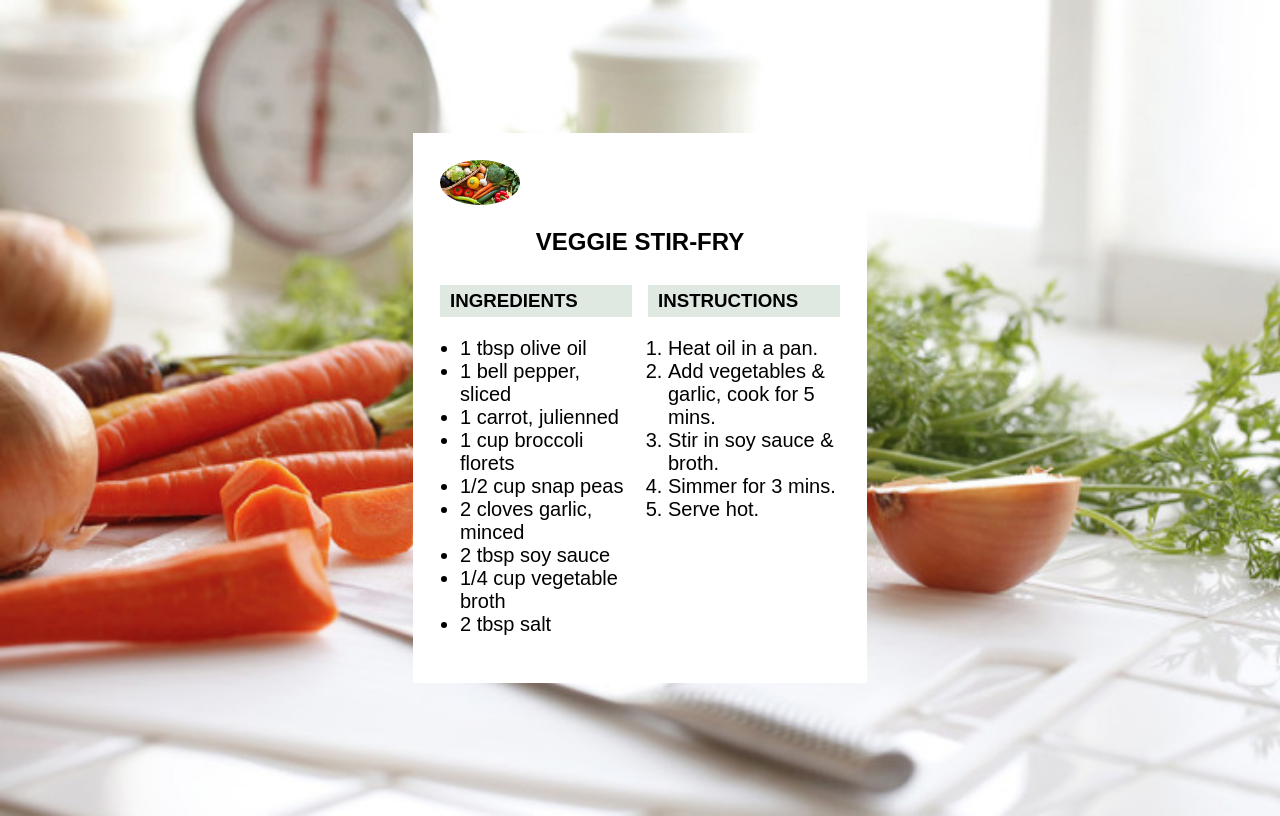
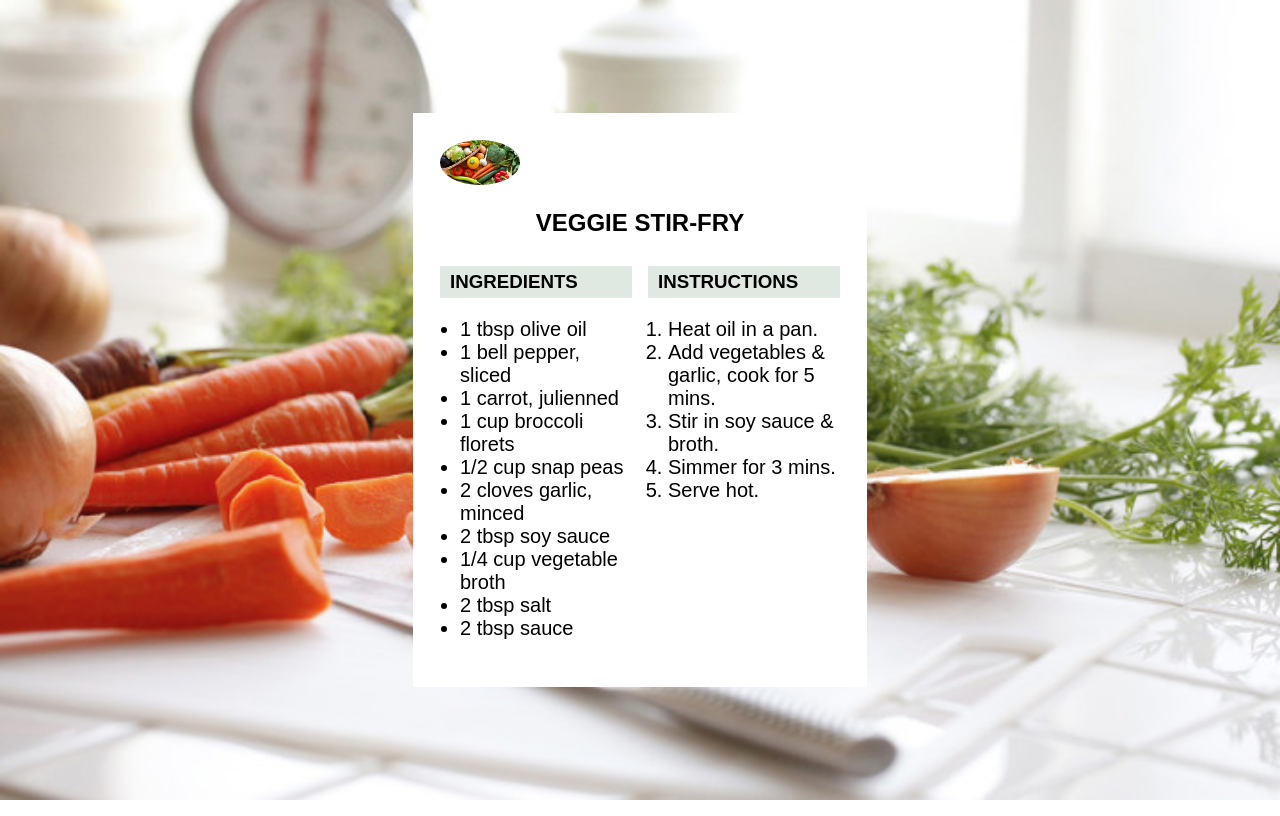
Before and after one commit to esavitha2008/demo_repository, a plain HTML site: page frame3/index.html in a window 1280 px wide. Drawn offline with Linux system fonts and the light colour scheme.

Commit message:
change style and  add list

```diff
--- a/frame3/index.html
+++ b/frame3/index.html
@@ -27,6 +27,7 @@
             <li>2 tbsp soy sauce</li>
             <li>1/4 cup vegetable broth</li>
             <li>2 tbsp salt</li>
+            <li>2 tbsp sauce</li>
           </ul>
         </div>
 
--- a/frame3/style.css
+++ b/frame3/style.css
@@ -5,6 +5,7 @@ body {
   background-repeat: no-repeat;
   background-size: cover;
   padding: 0;
+  margin: 0;
 
 
 }
```
